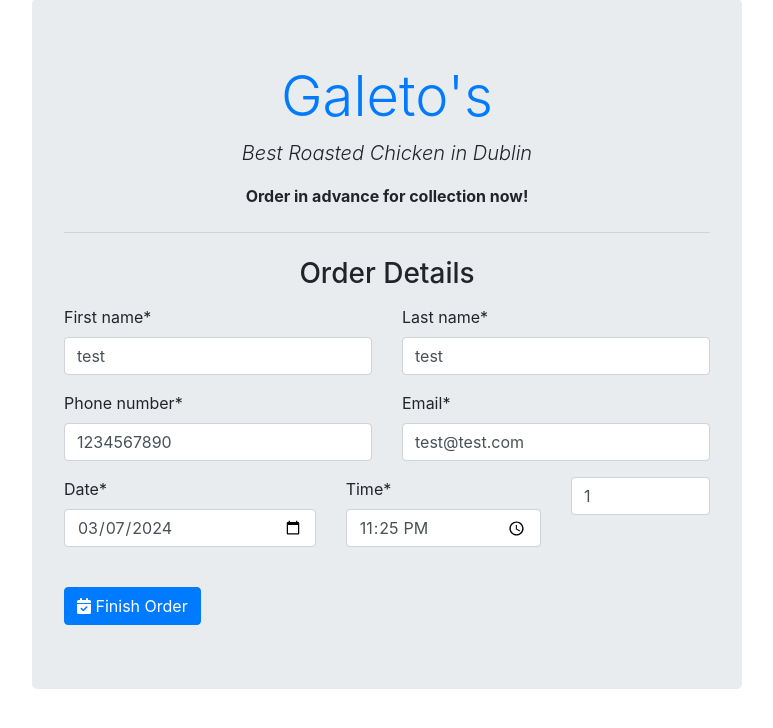
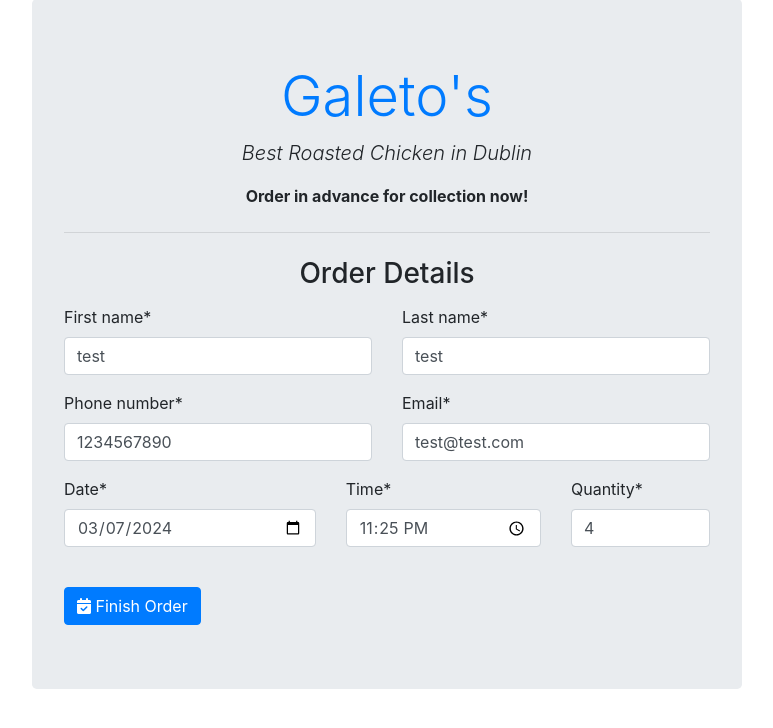
Before and after one commit to Cesargarciajr/Galetos-OrderApp-pp4, a Django app: page /8/ in a window 1280 px wide. Shown: the part 49-777 px from the top of the page, without its empty margins (253-1026 px from the left). Run offline with Django 3.2, Linux system fonts and the light colour scheme; data comes from the database, SQL or seed files in the repository; both versions use the stored data as it was after the commit; some libraries are stand-ins or nearby versions.

Commit message:
Added minium value to the form quantity field

```diff
--- a/orderapp/forms.py
+++ b/orderapp/forms.py
@@ -23,6 +23,18 @@ class NumericPhoneNumberField(forms.CharField):
             raise forms.ValidationError("It must contain only numbers. Ex. 0123456789")
 
 
+# Custom form field to get valid number
+class PositiveIntegerField(forms.IntegerField):
+    def __init__(self, *args, **kwargs):
+        kwargs['min_value'] = 1  # Set minimum value to 1
+        super().__init__(*args, **kwargs)
+
+    def validate(self, value):
+        super().validate(value)
+        if value <= 0:
+            raise forms.ValidationError("Quantity must be a positive number.")
+
+
 # Defining what will be rendered in the form from NewOrderModel in models.py
 class NewOrderForm(forms.ModelForm):
 
@@ -30,7 +42,7 @@ class NewOrderForm(forms.ModelForm):
     last_name = forms.CharField(required=True)
     phone_number = NumericPhoneNumberField(required=True)
     email = forms.EmailField(required=True)
-    quantity = forms.IntegerField(required=True)
+    quantity = PositiveIntegerField(required=True)
 
 
     class Meta:
--- a/templates/new_order.html
+++ b/templates/new_order.html
@@ -14,11 +14,7 @@
   <div class="row">
     <div class="col-md-5">{{ form.date|as_crispy_field }}</div>
     <div class="col-md-4">{{ form.time|as_crispy_field }}</div>
-    <div class="col-md-3">
-      <input class="form-control qty_input" type="number"
-      name="quantity" value="1" min="1" max="10"
-      data-item_id="{{ product.id }}"
-      id="id_qty_{{ product.id }}"></div>
+    <div class="col-md-3" value="1" min="1" max="99">{{ form.quantity|as_crispy_field }}</div>
     <div class="col-md-10">
       <br />
       <button type="submit" class="btn btn-primary">
```
Also changed, not shown: db.sqlite3.
